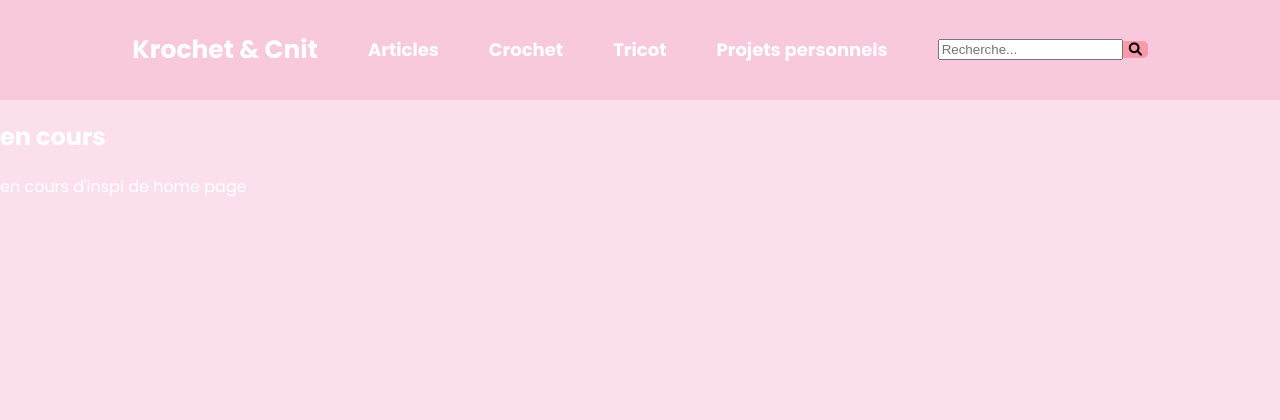
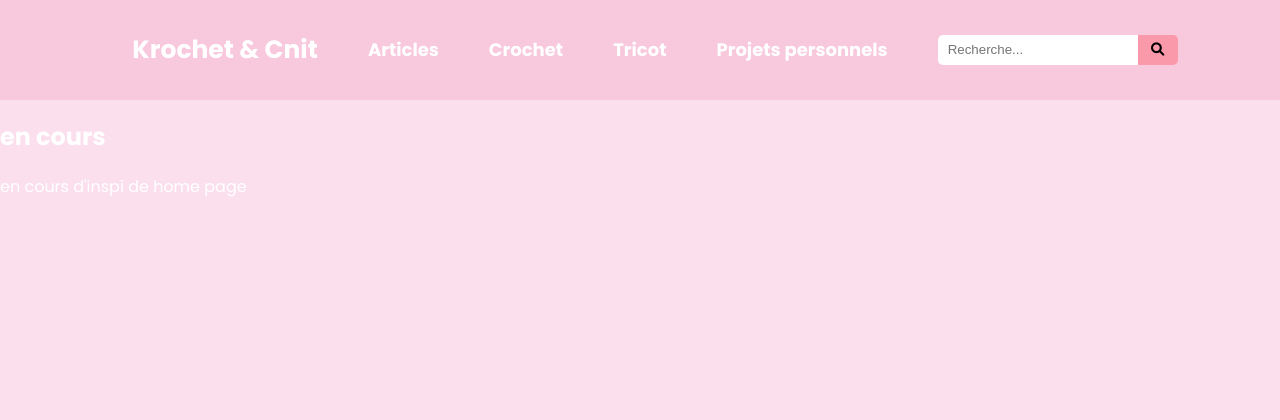
Before and after one commit to elisabobo/mon_projet, a PHP site: page / in a window 1280 px wide. Shown: the top 420 px of the page. Run offline with PHP 8.4, Linux system fonts and the light colour scheme; some libraries are stand-ins or nearby versions.

Commit message:
fix : form de barre de recherche

```diff
--- a/assets/css/style.css
+++ b/assets/css/style.css
@@ -38,11 +38,36 @@ ul.nav-item a:hover{
     color: rgb(244, 172, 197);
     background-color: rgb(255, 230, 241);
 }
-nav form {
+
+/*BARRE DE RECHERCHE DANS LA NAVBAR*/
+.form_recherche {
     height: 30px;
     width: 240px;
     display: flex;
     align-items: center;
+
+    input{
+        height: 100%;
+        width: 200px;
+        border: none;
+        padding: 0 10px;
+        border-radius: 5px 0 0 5px;
+
+    }
+    button{
+        height: 100%;
+        width: 40px;
+        line-height: 40px;
+        background-color: rgb(250, 153, 169);
+        /*courber le bord que sur le côté droit*/
+        border-radius: 0 5px 5px 0;
+        border:none;
+        display: flex;
+        justify-content: center;
+        align-items: center;
+
+    }
+
 }
 
 ul.nav-item{
@@ -58,13 +83,14 @@ h1 {
     font-weight: 700;
 
 }
-form button {
+.form_recherche button {
     background-color: rgb(250, 153, 169);
     border-radius: 0 5px 5px 0;
     border:none;
+    cursor: pointer;
 }
 
-form button:hover{
+.form_recherche button:hover{
     background-color: rgb(244, 142, 159);
 }
 
@@ -152,5 +178,4 @@ footer{
 
     ul.nav-item.active {
         display: flex;
-    }
-  }
+    }}
--- a/assets/php/footer.php
+++ b/assets/php/footer.php
@@ -1,6 +1,6 @@
 <div class="socialIcons">
-                <a href="https://www.instagram.com/elisa_chhay/"><i class="fa-brands fa-instagram"></i></a>
-                <a href="https://www.linkedin.com/in/elisa-chhay-479709228/"><i class="fa-brands fa-linkedin"></i></a>
+    <a href="https://www.instagram.com/elisa_chhay/"><i class="fa-brands fa-instagram"></i></a>
+    <a href="https://www.linkedin.com/in/elisa-chhay-479709228/"><i class="fa-brands fa-linkedin"></i></a>
 </div>
 <p>Author : Elisa Chhay</p>
 
--- a/assets/php/navbar.php
+++ b/assets/php/navbar.php
@@ -13,7 +13,7 @@
     <li><a href="#">Projets personnels</a></li>
 </ul>
 
-<form>
+<form class="form_recherche">
     <input type="search" placeholder="Recherche...">
     <button type="submit">
         <span class="fas fa-search"></span>
```
Also changed, not shown: assets/css/modal_style.css (+19 -4 lines).
